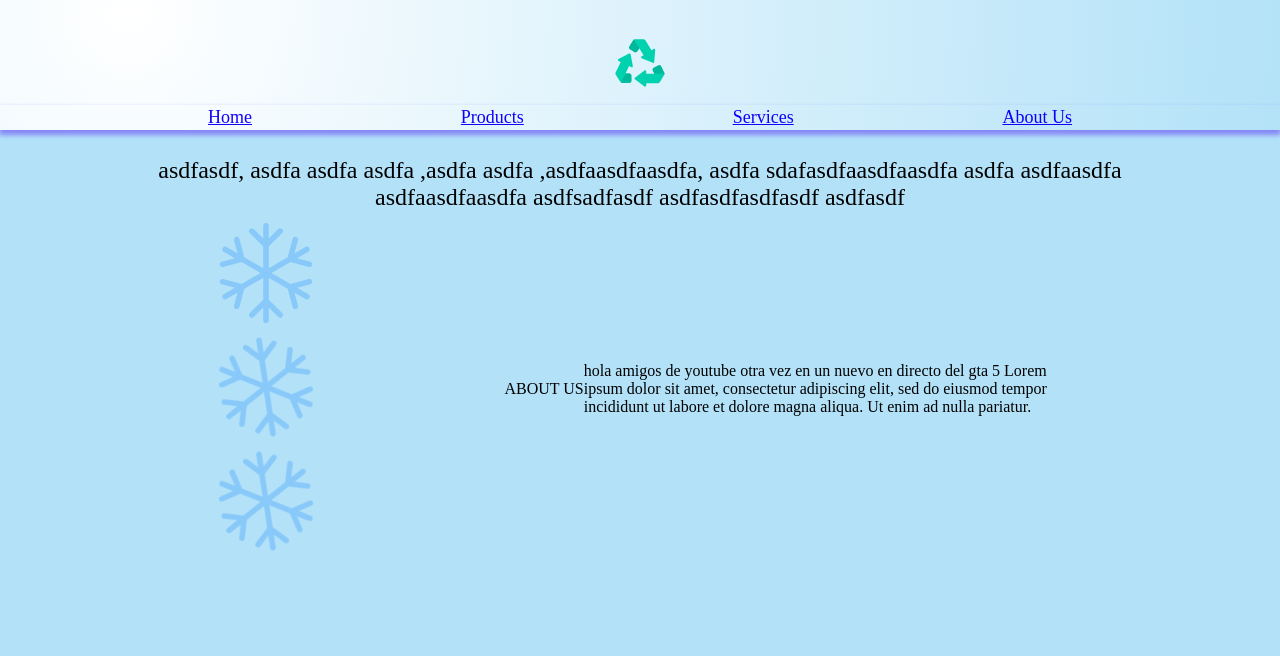
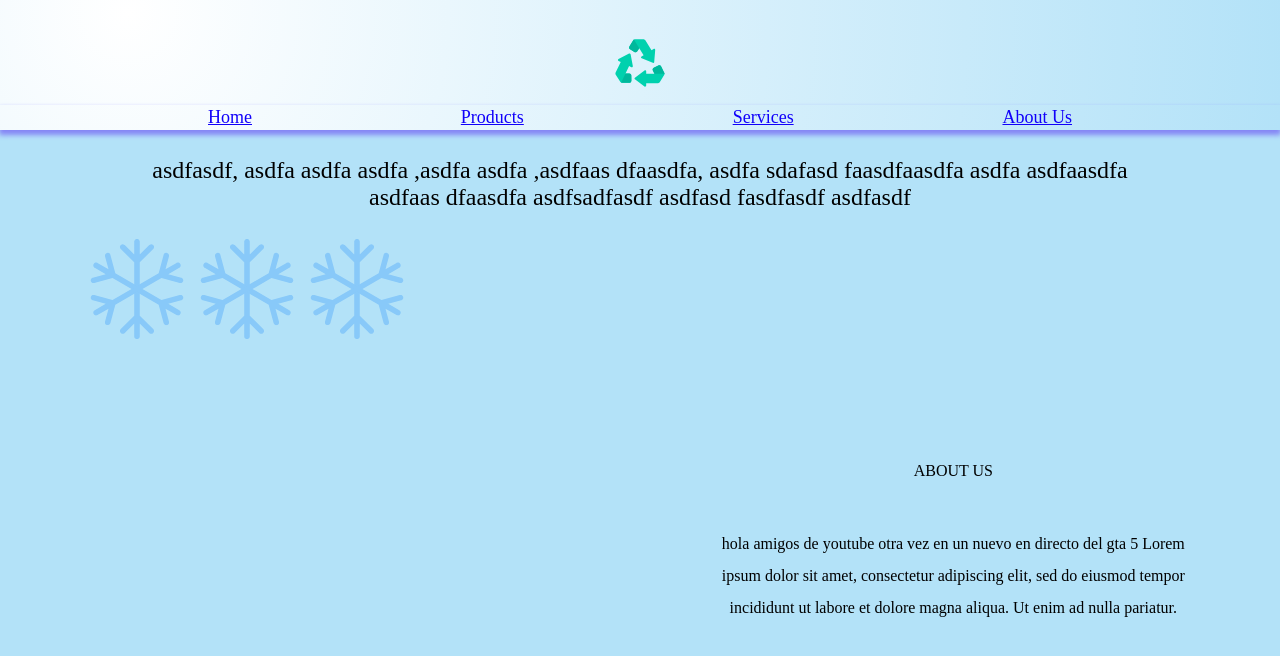
Before and after one commit to CarlosS-Pan/prov-web, a React (Create React App) app in the folder client/: page / in a window 1280 px wide. Shown: the top 656 px of the page. Built offline with nearby package versions, Linux system fonts and the light colour scheme; a web font is replaced by a local one.

Commit message:
organizing code on independent folders for structuring + changing snowflake flexbox for a grid

```diff
--- a/client/src/components/page-content/PageContent.jsx
+++ b/client/src/components/page-content/PageContent.jsx
@@ -1,15 +1,7 @@
 import "./page-content.css";
-import { Welcome, Aboutus } from "./smaller-components";
+import { Welcome, Aboutus, Photos } from "./smaller-components";
 
-const Photos = () => {
-    return (
-        <>
-        <div className="carousel-container">
 
-        </div>
-        </>
-    )
-}
 const PageContent = () => {
     return (
         <>
--- a/client/src/components/page-content/page-content.css
+++ b/client/src/components/page-content/page-content.css
@@ -1,41 +1,10 @@
 /* UTILITY CLASSES */
 .content {
     display: flex;
-    /* margin: 0 auto; */
-
     height: 1200px;
     /* padding: 1em; */
     /* width: 80%; */
 
     flex-direction: column;
-    /* justify-content: center; */
     align-items: center;
 }
-
-
-/* ANIMATION CLASSES*/
-@keyframes snowflakeMovement {
-
-    0% {
-        transform: rotate(0.025turn);
-    }
-
-    50% {
-        transform: rotate(-0.025turn);
-    }
-    100% {
-        transform: rotate(0.025turn);
-    }
-}
-
-.snowflakeAnimation {
-    /* animation:
-    name
-    duration
-    timingFunction
-    delay
-    iterationCount
-    direction
-    fillMode */
-    animation: snowflakeMovement 10s ease-in-out 0s infinite normal both;
-}
--- a/client/src/components/page-content/smaller-components/aboutus.css
+++ /dev/null
@@ -1,45 +0,0 @@
-/* Description of the company or the services maybe */
-.aboutus-container{
-    display: flex;
-    flex-direction: row;
-    height: 300px;
-    width: 80%;
-    justify-content: space-evenly;
-    align-items: center;
-}
-.snowflake-icon_container {
-    display: grid;
-    grid-template-columns: repeat(auto-fill, minmax(200px, 1fr));
-    gap: 10px;
-
-    /* height: auto;
-    width: auto; */
-    /* justify-content: center;
-    align-items: center; */
-}
-.snowflake-icon img{
-    width: 100px;
-    height: 100px;
-
-    /* transition:
-    duration
-    timingFunction
-    delay
-     */
-    transition: transform 0.5s ease 0s;
-}
-.snowflake-icon img:hover {
-    transform: scale(1.1, 1.1);
-}
-
-
-/* DESCRIPTION CONTAINER */
-.description_container {
-    display: flex;
-    height: auto;
-
-    align-items: center;
-}
-.description-abtus {
-    max-width: 60ch;
-}
--- a/client/src/components/page-content/smaller-components/Aboutus.jsx
+++ b/client/src/components/page-content/smaller-components/aboutus/Aboutus.jsx
@@ -1,5 +1,5 @@
 import "./aboutus.css";
-import { snowflake } from "../../../assets";
+import { snowflake } from "../../../../assets";
 
 const Aboutus = () => {
     return (
@@ -13,16 +13,16 @@ const Aboutus = () => {
                         <img src = { snowflake } alt="snowflake" />
                     </div>
                     <div className="snowflake-icon">
-                        <img className="snowflakeAnimation" src = { snowflake } alt="snowflake" />
+                        <img src = { snowflake } alt="snowflake" />
                     </div>
                     <div className="snowflake-icon">
-                        <img className="snowflakeAnimation" src = { snowflake } alt="snowflake" />
+                        <img src = { snowflake } alt="snowflake" />
                     </div>
                 </div>
 
 
                 <div className="description_container">
-                    <div className="secription-title">
+                    <div className="description-title">
                         ABOUT US
                     </div>
                     <div className="description-abtus">
--- /dev/null
+++ b/client/src/components/page-content/smaller-components/aboutus/aboutus.css
@@ -0,0 +1,79 @@
+/* Description of the company or the services maybe */
+.aboutus-container{
+    display: flex;
+    flex-direction: row;
+    height: auto;
+    width: 100%;
+    justify-content: space-evenly;
+    align-items: center;
+}
+
+.snowflake-icon_container {
+    --num-columns: 5;
+    --num-rows: 5;
+    --square-height: 100px;
+
+    display: grid;
+    grid-template-columns: repeat(var(--num-columns), minmax(var(--square-height), 1fr));
+    grid-template-rows: repeat(var(--num-rows), minmax(var(--square-height), 1fr));
+    gap: 10px;
+}
+.snowflake-icon img{
+    /* grid-template-columns: repeat(auto-fill, minmax(100px, 1fr)); */
+    /* grid-template-rows: 100px; */
+    width: 100px;
+    height: 100px;
+
+    /* transition:
+    duration
+    timingFunction
+    delay
+     */
+    transition: transform 0.5s ease 0s;
+}
+.snowflake-icon img:hover {
+    transform: scale(1.1, 1.1);
+}
+
+
+/* DESCRIPTION CONTAINER */
+.description_container {
+    display: flex;
+    height: auto;
+    flex-direction: column;
+    align-items: center;
+}
+.description-title {
+    padding: 3rem 0;
+}
+.description-abtus {
+    max-width: 60ch;
+    line-height: 2rem;
+    text-align: center;
+}
+
+/* ANIMATION CLASSES*/
+@keyframes snowflakeMovement {
+
+    0% {
+        transform: rotate(0.025turn);
+    }
+    50% {
+        transform: rotate(-0.025turn);
+    }
+    100% {
+        transform: rotate(0.025turn);
+    }
+}
+
+.snowflakeAnimation {
+    /* animation:
+    name
+    duration
+    timingFunction
+    delay
+    iterationCount
+    direction
+    fillMode */
+    animation: snowflakeMovement 10s ease-in-out 0s infinite normal both;
+}
--- a/client/src/components/page-content/smaller-components/index.js
+++ b/client/src/components/page-content/smaller-components/index.js
@@ -1,2 +1,3 @@
-export { default as Aboutus } from "./Aboutus";
-export { default as Welcome } from "./Welcome";
+export { default as Aboutus } from "./aboutus/Aboutus";
+export { default as Welcome } from "./welcome/Welcome";
+export { default as Photos } from "./photos/Photos";
--- /dev/null
+++ b/client/src/components/page-content/smaller-components/photos/Photos.jsx
@@ -0,0 +1,13 @@
+import "./photos.css";
+
+const Photos = () => {
+    return (
+        <>
+        <div className="carousel-container">
+
+        </div>
+        </>
+    )
+}
+
+export default Photos;
--- a/client/src/components/page-content/smaller-components/Welcome.jsx
+++ b/client/src/components/page-content/smaller-components/welcome/Welcome.jsx
@@ -4,10 +4,10 @@ const Welcome = () => {
     return(
     <div className="welcome-container">
         <div className="welcome-description">
-            asdfasdf, asdfa  asdfa asdfa ,asdfa asdfa ,asdfaasdfaasdfa, asdfa
-            sdafasdfaasdfaasdfa asdfa asdfaasdfa  asdfaasdfaasdfa
+            asdfasdf, asdfa  asdfa asdfa ,asdfa asdfa ,asdfaas dfaasdfa, asdfa
+            sdafasd faasdfaasdfa asdfa asdfaasdfa  asdfaas dfaasdfa
             asdfsadfasdf
-            asdfasdfasdfasdf
+            asdfasd fasdfasdf
             asdfasdf
         </div>
     </div>
--- a/client/src/components/page-content/smaller-components/welcome.css
+++ b/client/src/components/page-content/smaller-components/welcome/welcome.css
@@ -1,27 +1,17 @@
 /* welcome section of the page (usually what the user sees when landing) */
 .welcome-container {
-    position: relative;
+    /* position: relative; */
     height: auto;
-    /* width: 100%; */
     display: flex;
-    /* margin: 0 auto; */
     width: 80%;
 
     padding: 1.7rem 0rem ;
 
-
-    /* max-width: 100ch; */
-    /* flex-direction: row; */
+    /* this only justifies and aligns the description-div */
     justify-content: center;
     align-items: center;
-
-    /* font-size: 1.5rem; */
-    /* margin: 0; */
-    /* text-align: center; */
 }
 .welcome-description {
-    display: flex;
-
     font-size: 1.5rem;
     max-width: 100ch;
     text-align: center;
--- a/client/src/containers/header/Header.jsx
+++ b/client/src/containers/header/Header.jsx
@@ -3,7 +3,7 @@ import { Navbar } from '../../components'
 
 const Header = () => {
   return (
-    <header className="gradient-bg">
+    <header className="header-bg">
       <Navbar />
     </header>
 
--- a/client/src/containers/header/header.css
+++ b/client/src/containers/header/header.css
@@ -1,4 +1,4 @@
-.gradient-bg {
+.header-bg {
     /* global 92%+ browsers support */
     background: radial-gradient(circle at 10% 10%, rgba(255, 255, 255, 1) 0%, rgba(179, 226, 248, 1) 100%, rgba(179, 226, 248, 1) 100%);
   }
```
Also changed, not shown: client/src/components/page-content/smaller-components/photos/photos.css (added).
